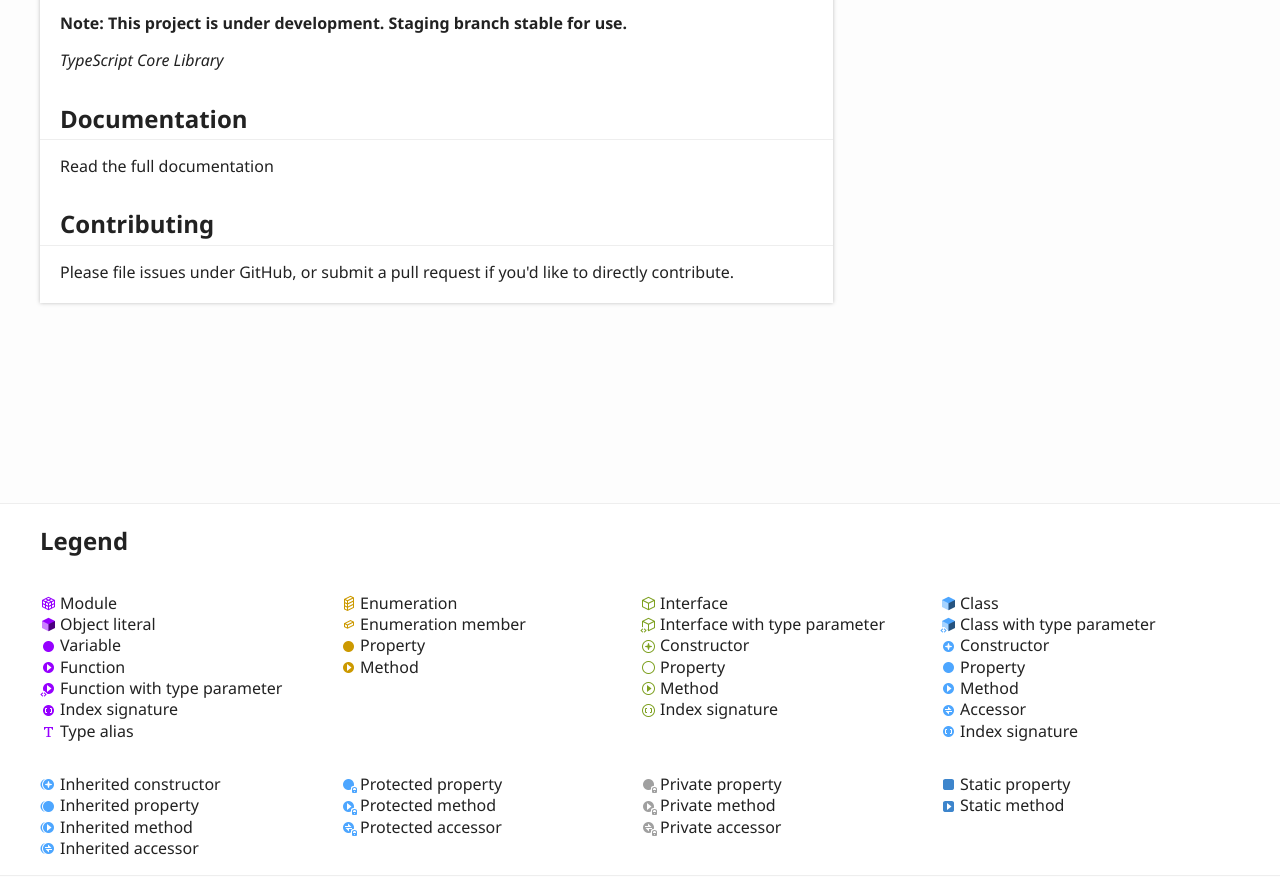
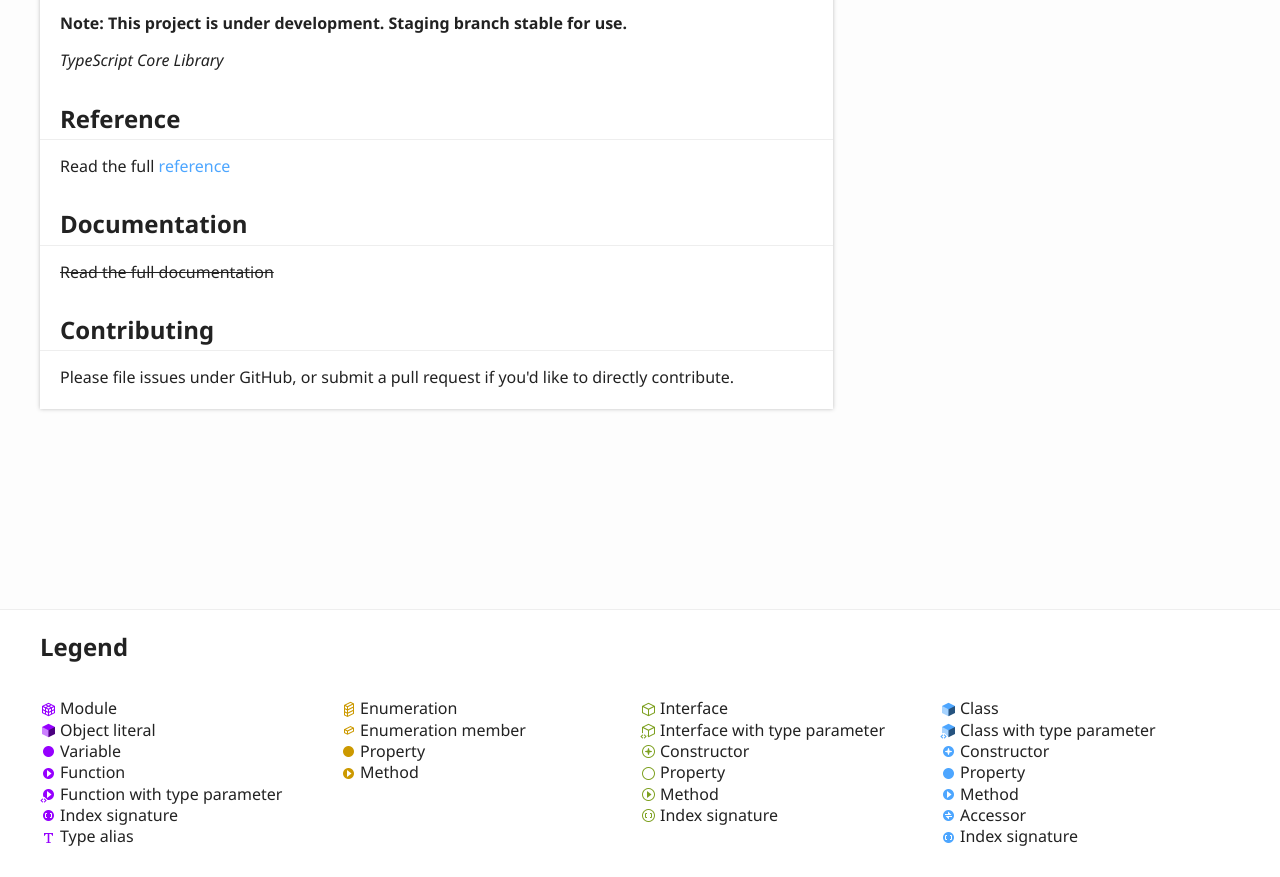
Before and after one commit to redound/ts-core, a website: page docs/index.html in a window 1280 px wide. Shown: the part 909-1786 px from the top of the page. Drawn offline with Linux system fonts and the light colour scheme.

Commit message:
Update docs

```diff
--- a/Gruntfile.js
+++ b/Gruntfile.js
@@ -60,6 +60,9 @@ module.exports = function(grunt) {
             options: {
                 additionalFiles: ['bower.json'],
                 indentation: '    ', // four spaces
+                beforeRelease: [
+                    'build'
+                ],
                 afterRelease: [
                     'exec:push_docs'
                 ]
--- a/docs/index.html
+++ b/docs/index.html
@@ -69,8 +69,10 @@
 				<h1 id="tscore-">TSCore </h1>
 				<p><strong>Note: This project is under development. Staging branch stable for use.</strong></p>
 				<p><em>TypeScript Core Library</em></p>
+				<h2 id="reference">Reference</h2>
+				<p>Read the full <a href="http://ts-core.github.io/ts-core/">reference</a></p>
 				<h2 id="documentation">Documentation</h2>
-				<p>Read the full documentation</p>
+				<p><del>Read the full documentation</del></p>
 				<h2 id="contributing">Contributing</h2>
 				<p>Please file issues under GitHub, or submit a pull request if you&#39;d like to directly contribute.</p>
 			</div>
```
